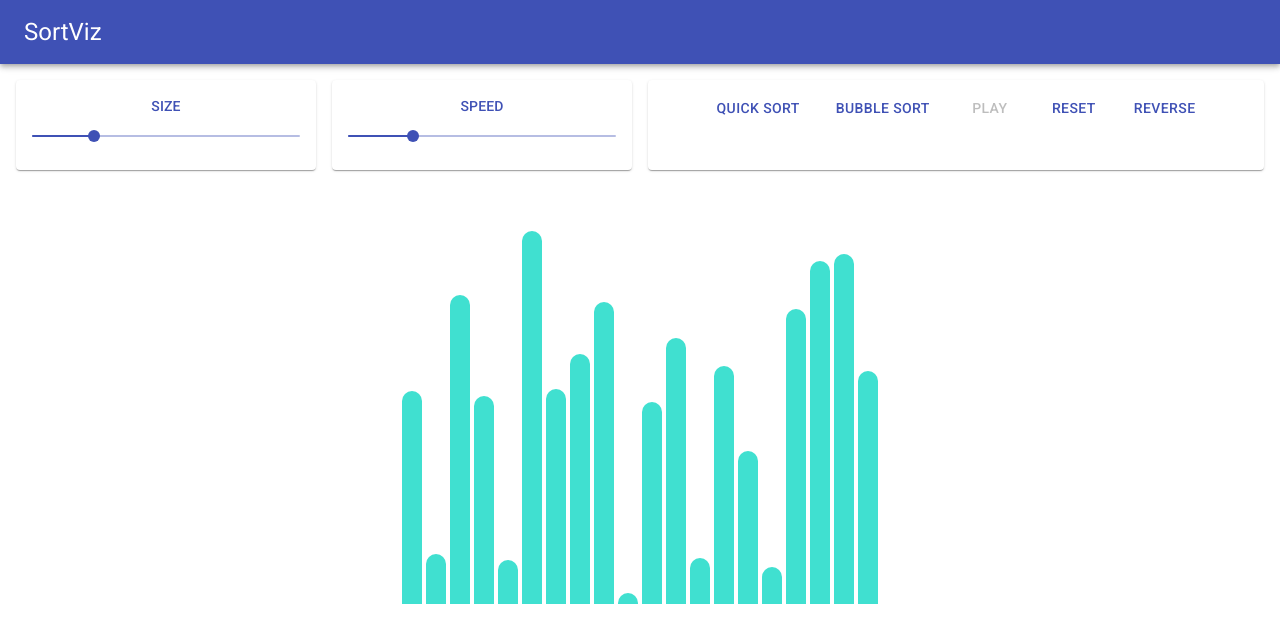
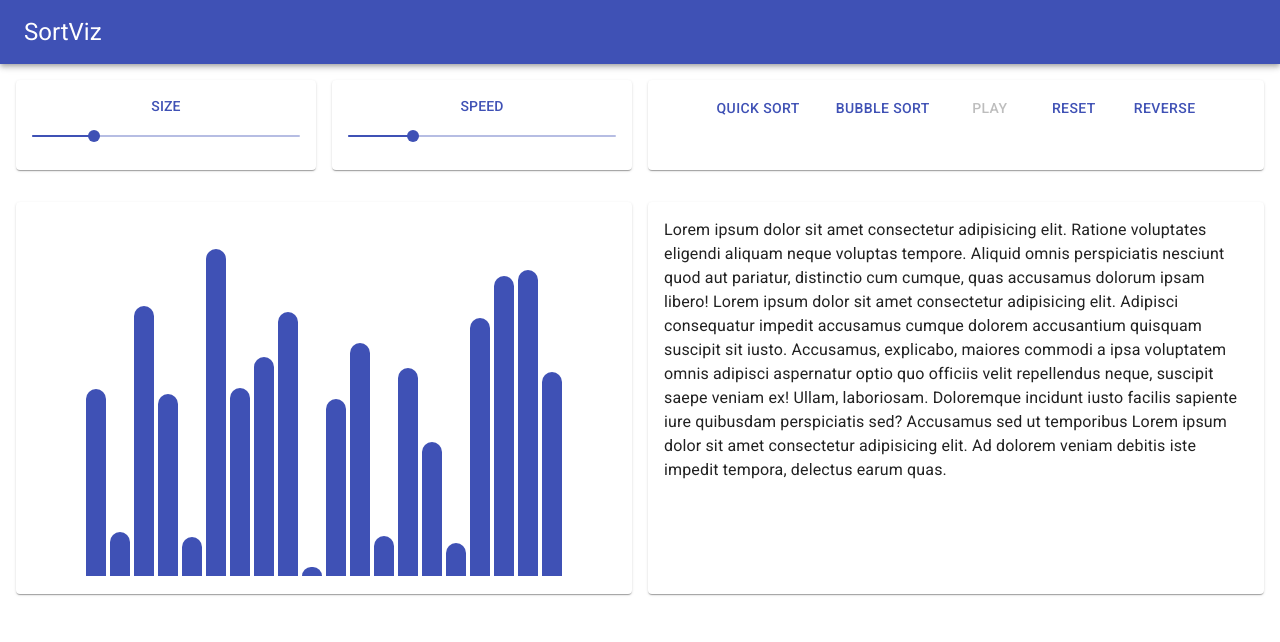
Before and after one commit to heroesIV/SortViz, a React (Create React App) app: page / in a window 1280 px wide. Shown: the top 642 px of the page. Built offline with nearby package versions, Linux system fonts and the light colour scheme.

Commit message:
major material ui transition

```diff
--- a/src/components/Bars.js
+++ b/src/components/Bars.js
@@ -1,6 +1,6 @@
 import React, { useContext, useEffect } from "react";
 import { DataContext } from "../DataContext";
-import { Grid } from "@material-ui/core";
+import { Grid, Paper, Typography } from "@material-ui/core";
 import { makeStyles } from "@material-ui/core/styles";
 
 const useStyles = makeStyles((theme) => ({
@@ -10,9 +10,7 @@ const useStyles = makeStyles((theme) => ({
   sliderContainer: {
     padding: theme.spacing(1),
     margin: "auto",
-    textAlign: "center",
-    fontWeight: "500",
-    fontSize: "14px",
+    width: "100%",
   },
   sliderItem: {
     // padding: theme.spacing(2),
@@ -23,15 +21,27 @@ const useStyles = makeStyles((theme) => ({
   },
   paperStyle: {
     padding: theme.spacing(2),
+    maxHeight: "100%",
+    overflow: "auto",
   },
   barsContainer: {
     display: "flex",
     flexDirection: "row",
     justifyContent: "center",
     alignItems: "flex-end",
-    height: "420px",
-    width: "90%",
+    height: "360px",
+    // width: "90%",
     margin: "auto",
+    // padding: theme.spacing(2),
+  },
+  bar: {
+    margin: "2px",
+    width: "20px",
+    backgroundColor: theme.palette.primary.main,
+    borderRadius: "20px 20px 0 0",
+  },
+  infoContainer: {
+    height: "360px",
   },
 }));
 
@@ -43,7 +53,7 @@ export default function Bars() {
 
   const makeArray = () => {
     const newArray = Array.from(Array(length), () =>
-      Math.floor(Math.random() * 400)
+      Math.floor(Math.random() * 350)
     );
 
     setArray(newArray);
@@ -55,22 +65,46 @@ export default function Bars() {
   }, [length]);
 
   return (
+    <Grid container className={classes.sliderContainer} spacing={2}>
+      <Grid item xs={12} sm={6}>
+        <Paper className={classes.paperStyle}>
           <Grid className={classes.barsContainer}>
             {array.map((height, index) => {
               return (
-          <div
+                <Grid
+                  item
+                  className={`${classes.bar} bar`}
                   key={index}
-            className="bar"
                   style={{
-              margin: "2px",
-              width: "20px",
                     height: `${height}px`,
-              backgroundColor: "turquoise",
-              borderRadius: "20px 20px 0 0",
                   }}
-          ></div>
+                ></Grid>
               );
             })}
           </Grid>
+        </Paper>
+      </Grid>
+      <Grid item xs={12} sm={6}>
+        <Paper className={classes.paperStyle}>
+          <Grid container className={classes.infoContainer}>
+            <Typography>
+              Lorem ipsum dolor sit amet consectetur adipisicing elit. Ratione
+              voluptates eligendi aliquam neque voluptas tempore. Aliquid omnis
+              perspiciatis nesciunt quod aut pariatur, distinctio cum cumque,
+              quas accusamus dolorum ipsam libero! Lorem ipsum dolor sit amet
+              consectetur adipisicing elit. Adipisci consequatur impedit
+              accusamus cumque dolorem accusantium quisquam suscipit sit iusto.
+              Accusamus, explicabo, maiores commodi a ipsa voluptatem omnis
+              adipisci aspernatur optio quo officiis velit repellendus neque,
+              suscipit saepe veniam ex! Ullam, laboriosam. Doloremque incidunt
+              iusto facilis sapiente iure quibusdam perspiciatis sed? Accusamus
+              sed ut temporibus Lorem ipsum dolor sit amet consectetur
+              adipisicing elit. Ad dolorem veniam debitis iste impedit tempora,
+              delectus earum quas.
+            </Typography>
+          </Grid>
+        </Paper>
+      </Grid>
+    </Grid>
   );
 }
--- a/src/components/Nav.js
+++ b/src/components/Nav.js
@@ -1,12 +1,12 @@
-import React, { useContext, useRef, useState, useEffect } from "react";
-import { Slider, Button, Typography, Grid } from "@material-ui/core";
+import React, { useContext, useRef, useEffect } from "react";
 import { DataContext } from "../DataContext";
 import { getBubbleSortAnimations } from "../sortingAlgorithms/BubbleSort";
 import { getQuickSortAnimations } from "../sortingAlgorithms/QuickSort";
 
 import NavBar from "./NavBar";
+import theme from "../Theme";
 
-// const primary_color = "turquoise";
+// const primary_color = primary.main;
 // const comp_color = "yellow";
 // const swap_color = "red";
 
@@ -32,6 +32,9 @@ export default function Nav() {
     handleReset();
   }, [length]);
 
+  const { primary, secondary } = theme.palette;
+  // console.log(primary.main);
+
   const speedRef = useRef(speed);
   speedRef.current = speed;
 
@@ -51,7 +54,7 @@ export default function Nav() {
     for (let i = 0; i < arrayBars.length; i++) {
       const barStyle = arrayBars[i].style;
       barStyle.height = `${ogArray[i]}px`;
-      barStyle.backgroundColor = "turquoise";
+      barStyle.backgroundColor = primary.main;
     }
     setArray(ogArray);
   };
@@ -67,7 +70,7 @@ export default function Nav() {
     for (let i = 0; i < arrayBars.length; i++) {
       const barStyle = arrayBars[i].style;
       barStyle.height = `${revArray[i]}px`;
-      barStyle.backgroundColor = "turquoise";
+      barStyle.backgroundColor = primary.main;
     }
     setArray(revArray);
   };
@@ -144,9 +147,9 @@ export default function Nav() {
       const barStyle = arrayBars[selectIndex].style;
       if (idx2 !== undefined) {
         const barStyle = arrayBars[idx2].style;
-        barStyle.backgroundColor = "turquoise";
+        barStyle.backgroundColor = primary.main;
       }
-      barStyle.backgroundColor = "turquoise";
+      barStyle.backgroundColor = primary.main;
     }
     if (code === "smaller") {
       const selectIndex = idx1;
@@ -159,7 +162,7 @@ export default function Nav() {
       bar1Style.height = `${newHeight}px`;
       bar2Style.height = `${oldHeight}px`;
       bar1Style.backgroundColor = "pink";
-      bar2Style.backgroundColor = "turquoise";
+      bar2Style.backgroundColor = primary.main;
     }
     if (code === "swap2") {
       const bar1Style = arrayBars[idx1].style;
@@ -171,7 +174,7 @@ export default function Nav() {
         // this is erasing the pivots that were earlier sorted SOLVED
         if (sorted.includes(i) === false) {
           const barStyle = arrayBars[i].style;
-          barStyle.backgroundColor = "turquoise";
+          barStyle.backgroundColor = primary.main;
         }
       }
       bar1Style.backgroundColor = "lightgreen";
@@ -182,7 +185,7 @@ export default function Nav() {
       bar1Style.height = `${newHeight}px`;
       bar2Style.height = `${oldHeight}px`;
       if (sorted.includes(idx1) === false)
-        bar1Style.backgroundColor = "turquoise";
+        bar1Style.backgroundColor = primary.main;
       else bar1Style.backgroundColor = "lightgreen";
       bar2Style.backgroundColor = "blue";
     }
--- a/src/components/NavBar.js
+++ b/src/components/NavBar.js
@@ -1,12 +1,4 @@
-import {
-  Slider,
-  Button,
-  Typography,
-  Grid,
-  AppBar,
-  Toolbar,
-  Paper,
-} from "@material-ui/core";
+import { Slider, Button, Typography, Grid, Paper } from "@material-ui/core";
 import { makeStyles } from "@material-ui/core/styles";
 import { DataContext } from "../DataContext";
 import React, { useContext } from "react";
@@ -58,17 +50,9 @@ export default function NavBar({
     disable,
     setDisable,
     disable2,
-    setDisable2,
   ] = useContext(DataContext);
   return (
-    <Grid container>
-      <Grid
-        xs={0}
-        sm={0}
-        container
-        className={classes.sliderContainer}
-        spacing={2}
-      >
+    <Grid container className={classes.sliderContainer} spacing={2}>
       <Grid item xs={6} sm={3} className={classes.sliderItem}>
         <Paper className={classes.paperStyle}>
           <Typography
@@ -115,7 +99,7 @@ export default function NavBar({
           />
         </Paper>
       </Grid>
-        <Grid item xs={0} sm={6} className={classes.sliderItem}>
+      <Grid item xs={false} sm={6} className={classes.sliderItem}>
         <Paper style={{ height: "100%" }}>
           <Button
             onClick={handleQuickSort}
@@ -160,6 +144,5 @@ export default function NavBar({
         </Paper>
       </Grid>
     </Grid>
-    </Grid>
   );
 }
--- a/src/components/SortViz.js
+++ b/src/components/SortViz.js
@@ -7,7 +7,7 @@ import { Grid } from "@material-ui/core";
 export default function SortViz() {
   return (
     <div>
-      <Grid container>
+      <Grid container spacing={0}>
         <Nav />
         <Bars />
       </Grid>
```
Lines whose indentation alone changed are shown as unchanged.
